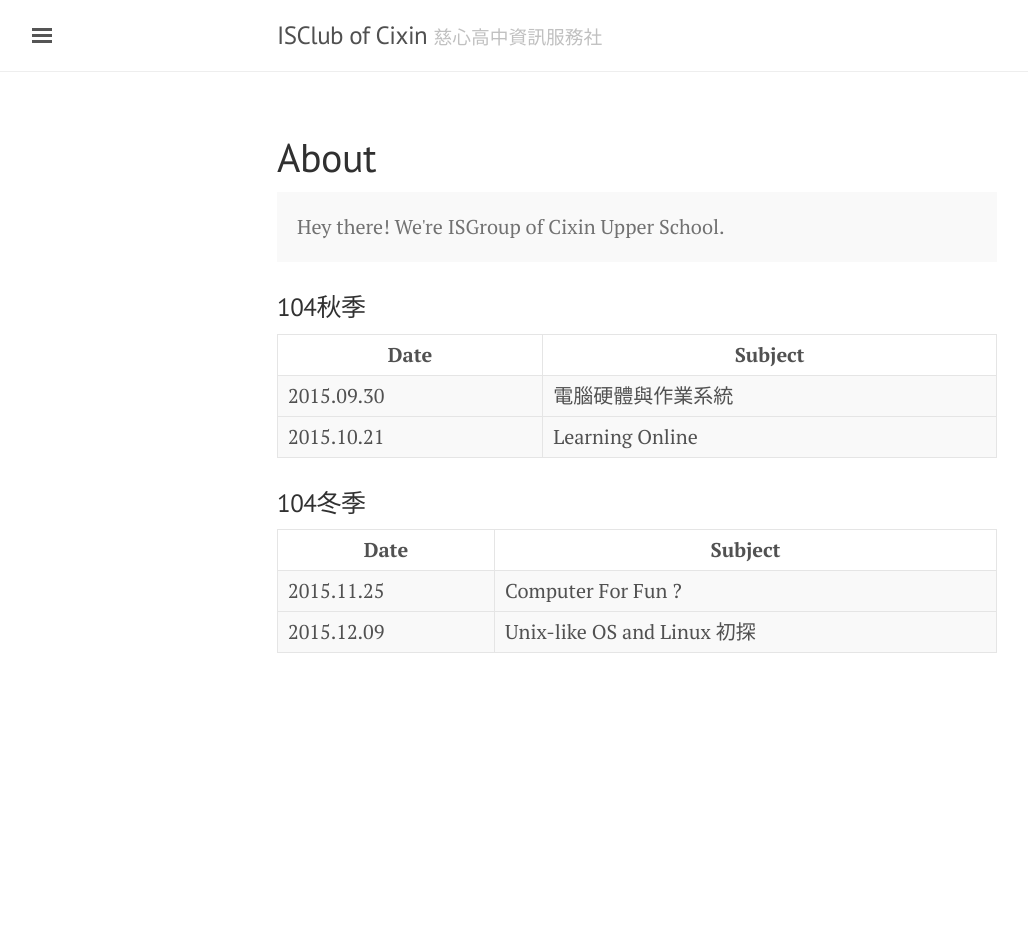
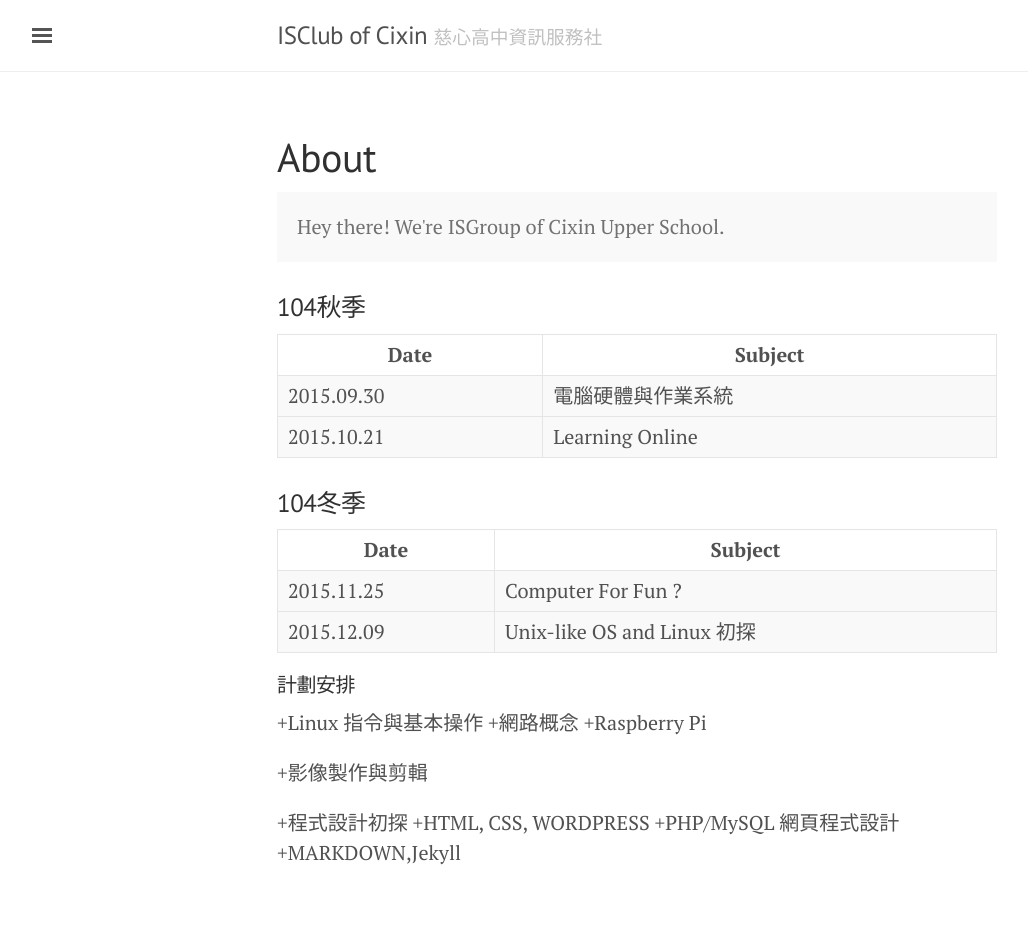
Before and after one commit to iscixin/iscixinclub, a Jekyll site: the page built from about.md, in a window 1280 px wide. Shown: the whole page, without its empty margins (3-1031 px from the left). Built offline with Jekyll 4.4.1, drawn with Linux system fonts in a browser that asks for light colours; before the commit the page ends 900 px from its top, so only the background shows below that.

Commit message:
modify about page

```diff
--- a/about.md
+++ b/about.md
@@ -52,3 +52,16 @@ title: About
     </tr>
   </tbody>
 </table>
+
+#### 計劃安排
+
++Linux 指令與基本操作
++網路概念
++Raspberry Pi
+
++影像製作與剪輯
+
++程式設計初探
++HTML, CSS, WORDPRESS
++PHP/MySQL 網頁程式設計
++MARKDOWN,Jekyll
```
